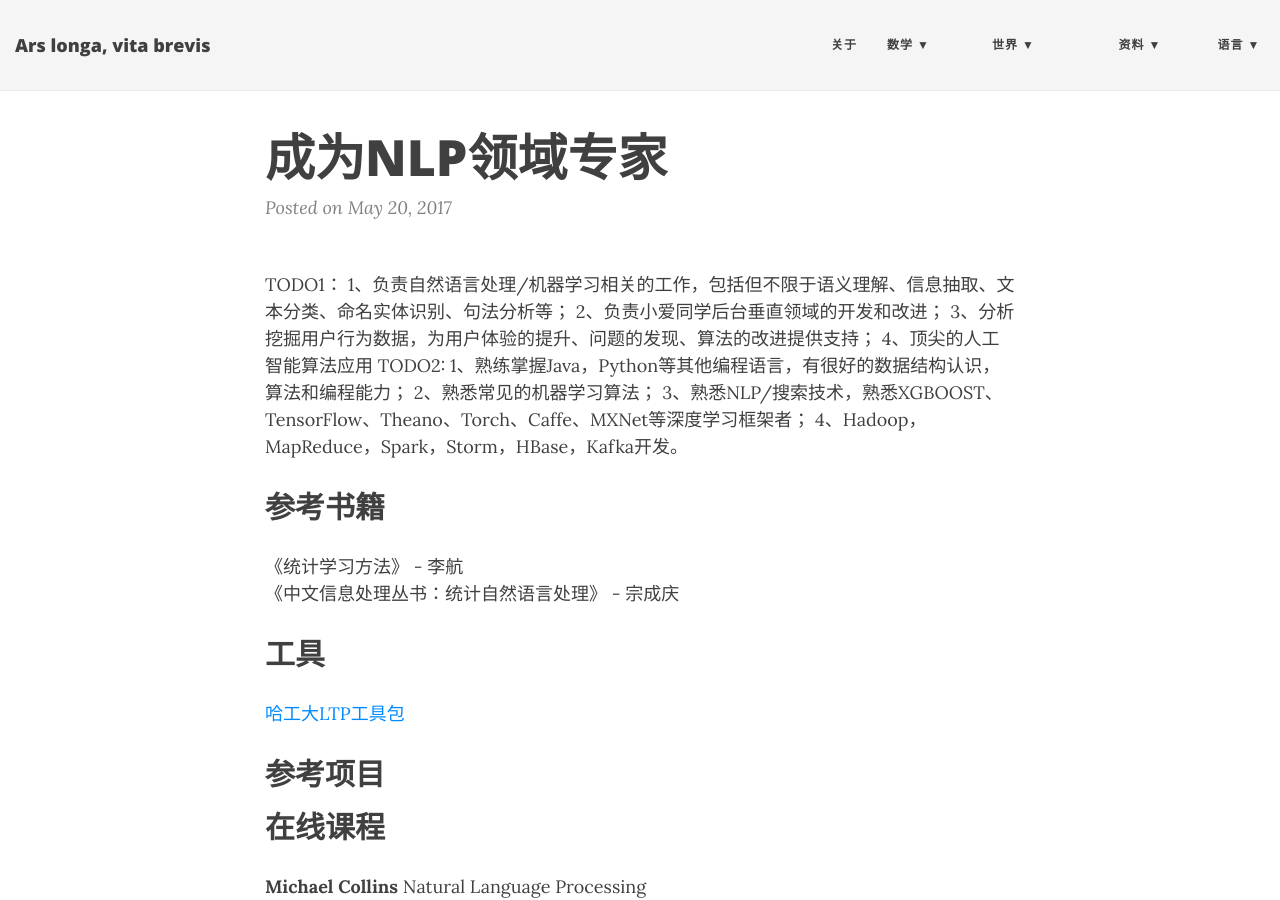
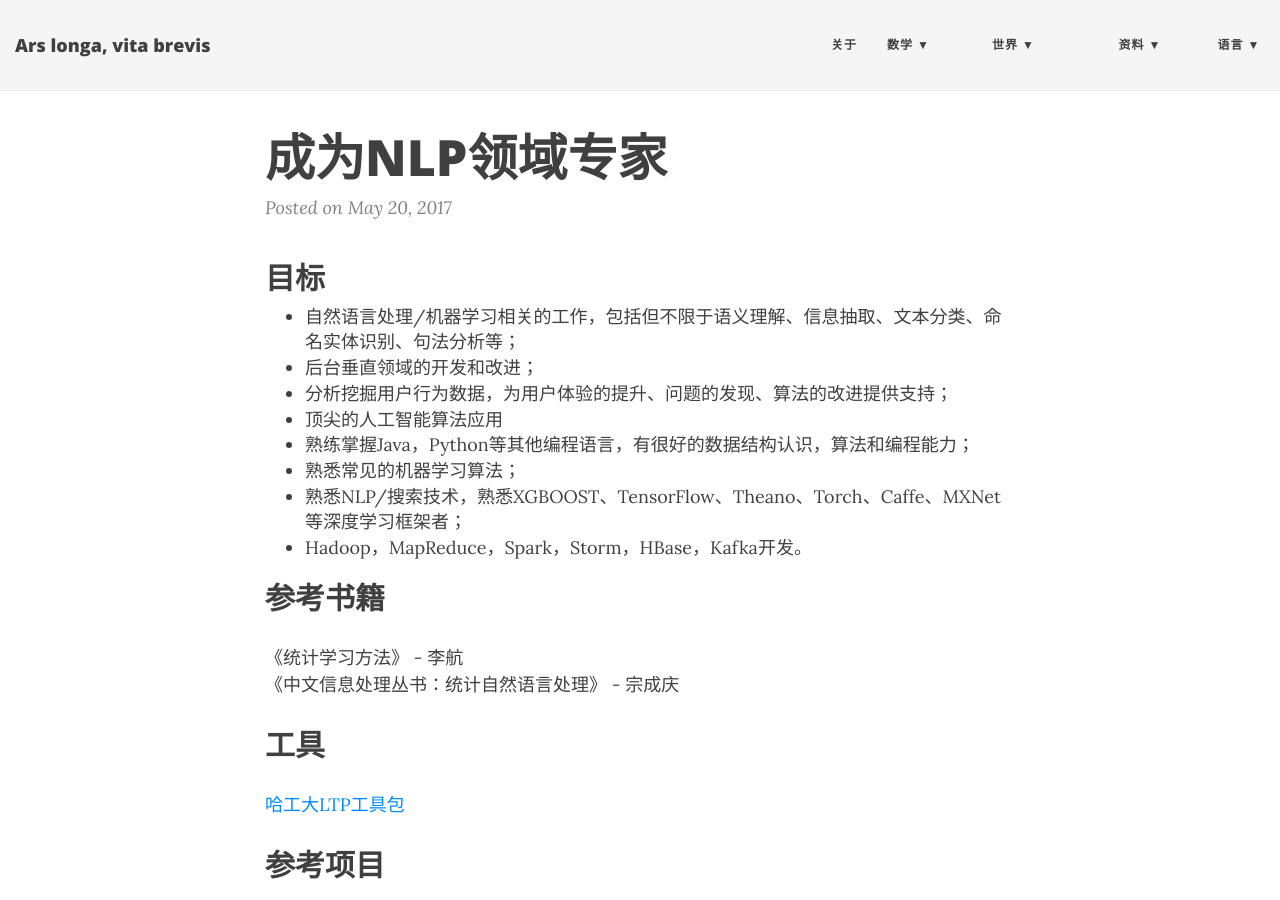
Before and after one commit to ZionPi/zionpi.github.io, a Jekyll site: the page built from _posts/2017-05-20-become-a-nlp-experter.md, in a window 1280 px wide and 900 px high. Built offline with Jekyll 4.4.1, drawn with Linux system fonts in a browser that asks for light colours; nearby versions of some CDN libraries.

Commit message:
Update 2017-05-20-become-a-nlp-experter.md

```diff
--- a/_posts/2017-05-20-become-a-nlp-experter.md
+++ b/_posts/2017-05-20-become-a-nlp-experter.md
@@ -2,16 +2,15 @@
 layout: post
 title: 成为NLP领域专家
 ---
-TODO1：
-1、负责自然语言处理/机器学习相关的工作，包括但不限于语义理解、信息抽取、文本分类、命名实体识别、句法分析等；
-2、负责小爱同学后台垂直领域的开发和改进；
-3、分析挖掘用户行为数据，为用户体验的提升、问题的发现、算法的改进提供支持；
-4、顶尖的人工智能算法应用
-TODO2:
-1、熟练掌握Java，Python等其他编程语言，有很好的数据结构认识，算法和编程能力；
-2、熟悉常见的机器学习算法；
-3、熟悉NLP/搜索技术，熟悉XGBOOST、TensorFlow、Theano、Torch、Caffe、MXNet等深度学习框架者；
-4、Hadoop，MapReduce，Spark，Storm，HBase，Kafka开发。
+## 目标
+- 自然语言处理/机器学习相关的工作，包括但不限于语义理解、信息抽取、文本分类、命名实体识别、句法分析等；
+- 后台垂直领域的开发和改进；
+- 分析挖掘用户行为数据，为用户体验的提升、问题的发现、算法的改进提供支持；
+- 顶尖的人工智能算法应用
+- 熟练掌握Java，Python等其他编程语言，有很好的数据结构认识，算法和编程能力；
+- 熟悉常见的机器学习算法；
+- 熟悉NLP/搜索技术，熟悉XGBOOST、TensorFlow、Theano、Torch、Caffe、MXNet等深度学习框架者；
+- Hadoop，MapReduce，Spark，Storm，HBase，Kafka开发。
 
 
 ## 参考书籍
@@ -31,6 +30,6 @@ TODO2:
 [Natural Language Processing with Deep Learning](https://www.youtube.com/watch?v=OQQ-W_63UgQ)
 
 ## 会议
-[ACL Wiki](https://aclweb.org/aclwiki/Main_Page)
-[ACL](http://www.aclweb.org/anthology/)
-[排名](https://scholar.google.ca/citations?view_op=top_venues&hl=en&vq=eng_computationallinguistics)
+- [ACL Wiki](https://aclweb.org/aclwiki/Main_Page)
+- [ACL](http://www.aclweb.org/anthology/)
+- [排名](https://scholar.google.ca/citations?view_op=top_venues&hl=en&vq=eng_computationallinguistics)
```
